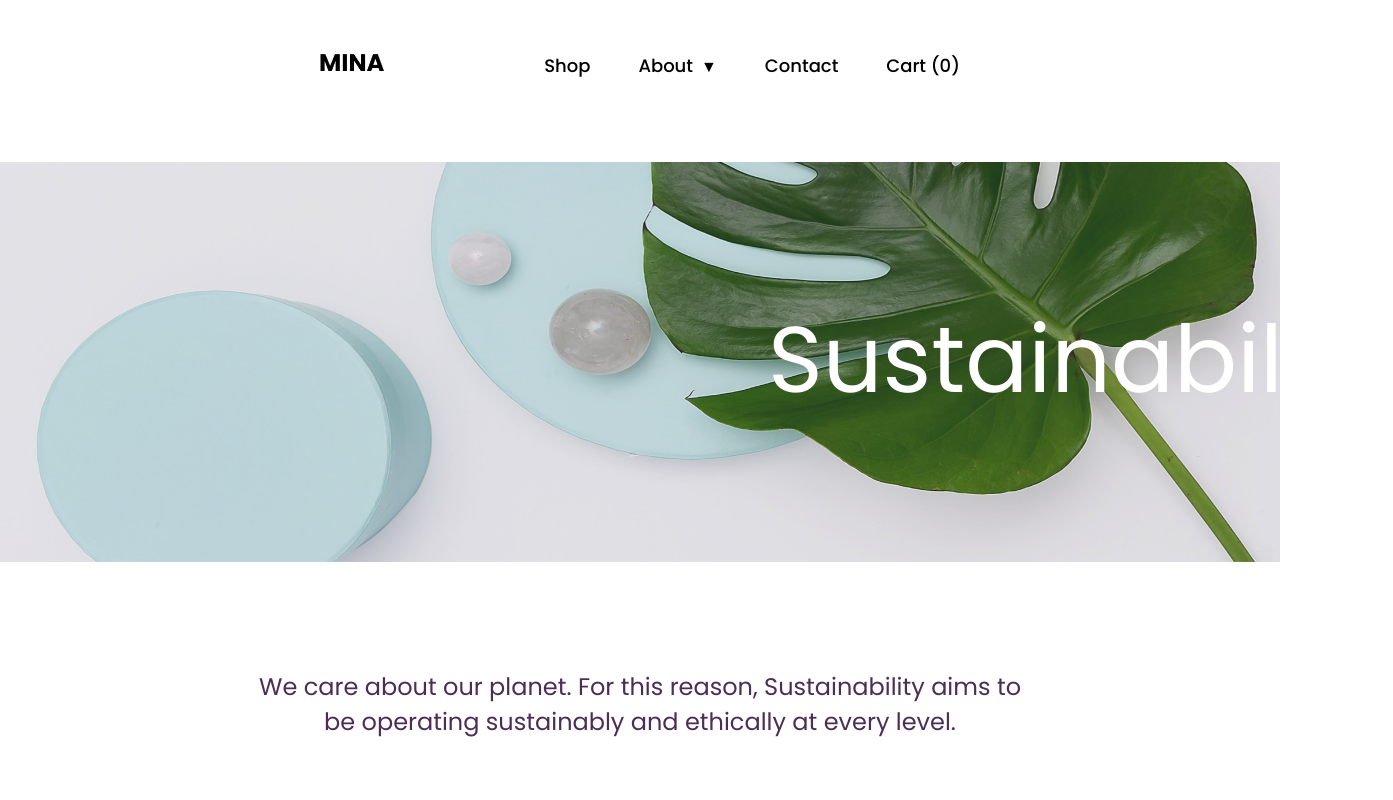
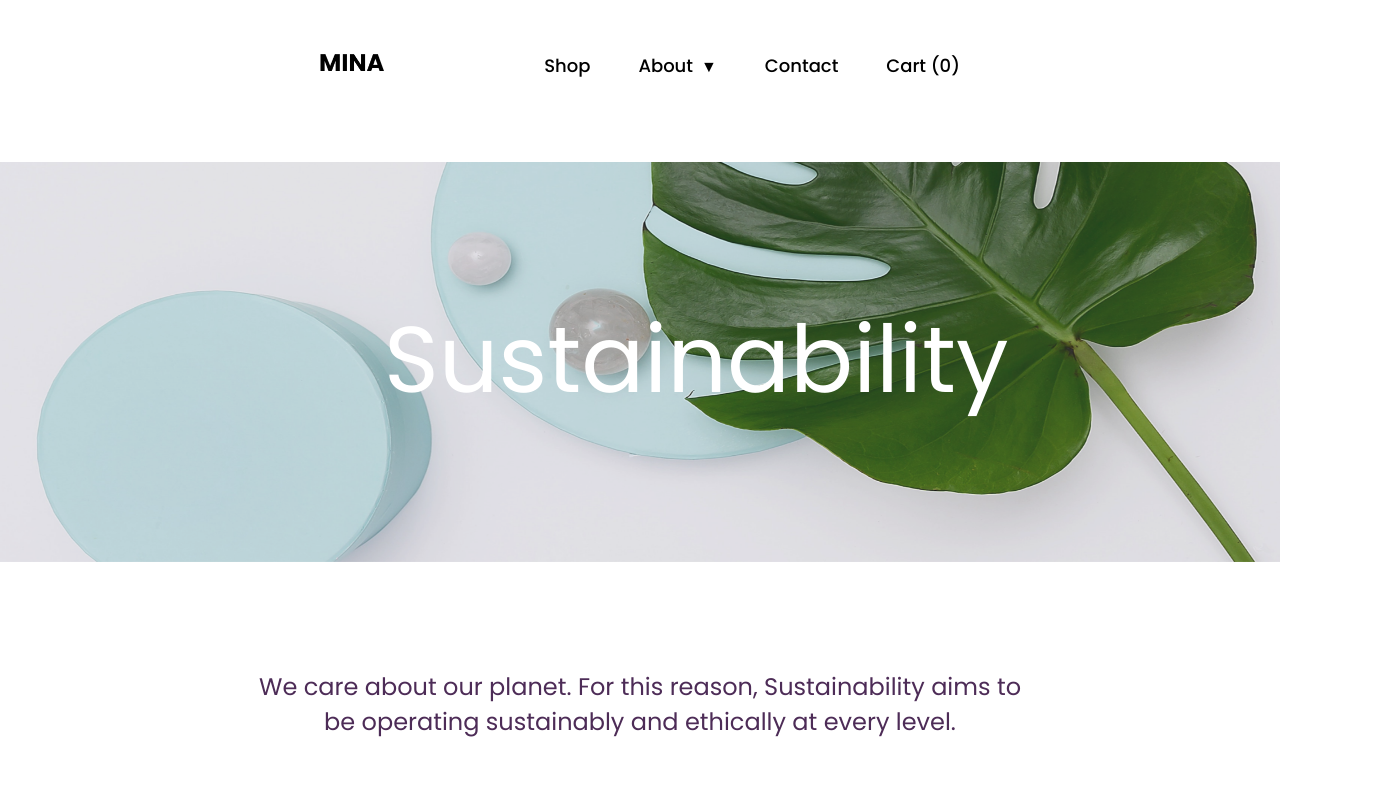
Before and after one commit to traceWater/mina-project, a React (Create React App) app: page /sustainability in a window 1280 px wide. Shown: the top 800 px of the page, 1393 px wide, since content can reach past the window. Built offline with nearby package versions, Linux system fonts and the light colour scheme.

Commit message:
adjusted title

```diff
--- a/src/pages/About/Sustainability/Sustainability.css
+++ b/src/pages/About/Sustainability/Sustainability.css
@@ -2,7 +2,6 @@
   display: inline-block;
   font-size: 70pt;
   color: white;
-  left: 30%;
   margin-top: 160px;
   margin-left: 30%;
   position: absolute;
```
